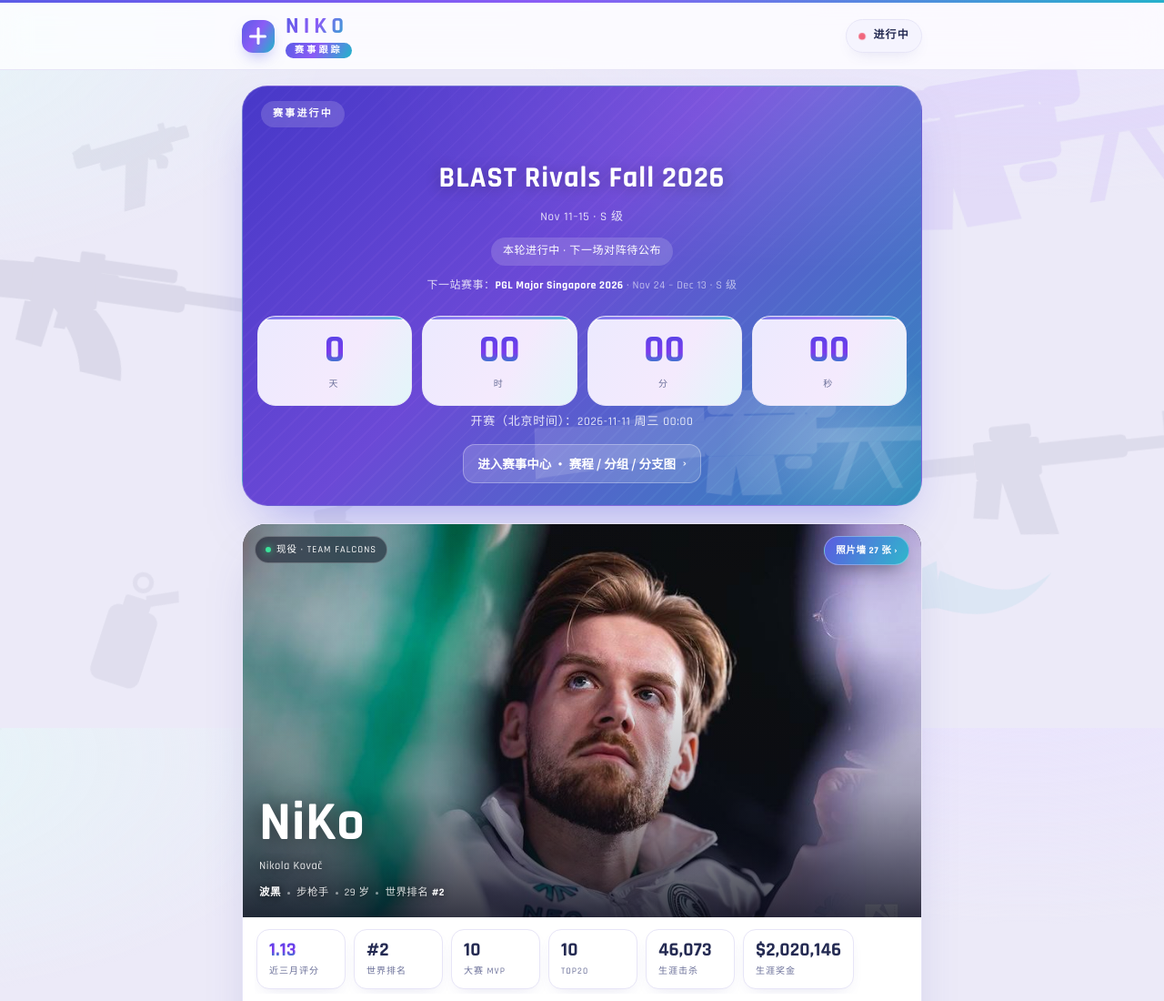
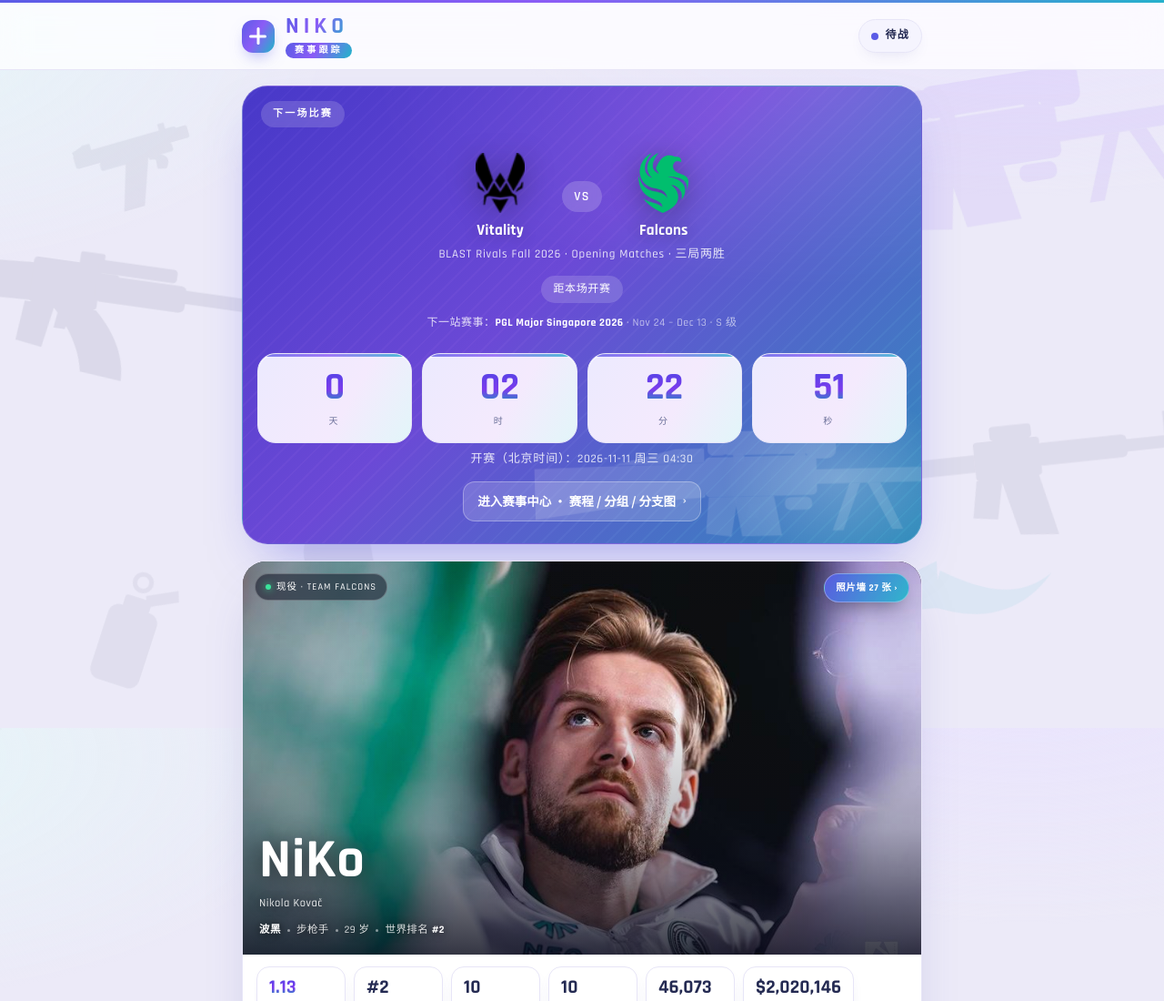
Before and after one commit to xiaohuya520wy/niko, a plain HTML site: page index.html in a window 1280 px wide. Shown: the top 1100 px of the page at 91% size. Drawn offline with Linux system fonts and the light colour scheme; no server answers; files whose address does not match are found by name.

Commit message:
首页赛事时间精确到分钟：按赛程 ts 判开赛/倒计时，修复 08:00 日期零点误判（12:30 比赛被过滤）

```diff
--- a/index.html
+++ b/index.html
@@ -1341,10 +1341,35 @@
 }
 function statusCn(s){ return s === 'live' ? '进行中' : s === 'done' ? '已结束' : '即将开始'; }
 function statusCls(s){ return s === 'live' ? 's-live' : s === 'done' ? 's-done' : 's-up'; }
+/* 赛事「真正的开赛时间」= 赛程里最早一场的分钟级时间戳。
+   Liquipedia 给的 start 常是赛事首日 00:00Z（北京时间 08:00）的日期占位，
+   直接拿它当开赛时间，会在 08:00 一过就把还没开打的赛事判成「进行中」、
+   倒计时归零（2026-11-11 用户实测：12:30 才开打，09:57 首页已显示进行中）。
+   有具体场次时间时一律以场次为准；完全没有场次才回退到日期级 start。 */
+function eventFirstTs(e){
+  if(!e) return null;
+  let min = null;
+  const take = m => { const t = matchTs(m); if(t && (min === null || t < min)) min = t; };
+  (e.schedule || []).forEach(take);
+  (e.brackets || []).forEach(b => (b.rounds || []).forEach(rd =>
+    (rd.matches || []).forEach(take)));
+  return min;
+}
+function evStart(e){
+  const t = eventFirstTs(e);
+  return t ? new Date(t * 1000).toISOString() : ((e && e.start) || null);
+}
+/* upcoming_tournaments 里的项只有日期级 start，按名称回查 event.json 拿到精确开赛时间 */
+function preciseStart(t){
+  if(!t) return null;
+  const EVS = (evData().events || []);
+  const e = EVS.find(x => (t.id && x.id === t.id) || x.name === t.name
+                          || (t.short && x.short === t.short));
+  return (e && evStart(e)) || t.start || null;
+}
 /* 赛事状态按时间戳实时算（不信赖服务端烤进 JSON 的 status 字符串）。
-   只要 start/end 正确（固定日期，不会过期），无论服务端多久没刷新，
-   浏览器每帧都能给出对的『进行中 / 即将开始 / 已结束』——彻底杜绝
-   “已经开打却显示即将开始”这类因 JSON 暂未刷新导致的展示错误。
+   调用方一律传 evStart(e)（赛程首场的分钟级时间），而不是 e.start 的日期零点，
+   否则赛事当天 08:00 一过就会误判「已开打」。
    赛事中心、赛事详情、首页赛事卡全部走这个函数。 */
 function liveStatus(start, end){
   if(!start) return 'upcoming';
@@ -1563,7 +1588,7 @@
     const more = all.length > 8 ? `<span class="ev-e-more">+${all.length - 8}</span>` : '';
     return `<a class="ev-e" href="event.html?id=${encodeURIComponent(e.id)}">
       <div class="ev-e-h"><b>${esc(e.short || e.name)}</b>
-        <span class="ev-b ${statusCls(liveStatus(e.start, e.end))}">${statusCn(liveStatus(e.start, e.end))}</span></div>
+        <span class="ev-b ${statusCls(liveStatus(evStart(e), e.end))}">${statusCn(liveStatus(evStart(e), e.end))}</span></div>
       <div class="ev-e-m">${esc(e.name)}</div>
       <div class="ev-e-d">${esc(e.date_text || '')} · ${esc(tierText(e.tier))}${e.prize ? ' · ' + esc(e.prize) : ''}</div>
       ${lg ? `<div class="ev-e-lg">${lg}${more}</div>` : ''}
@@ -1792,19 +1817,12 @@
 function liveFixture(){
   const EVS = (((evData && evData()) || {}).events) || [];
   const now = Date.now() / 1000;
-  // ★ 找出「时间上最早的即将开赛赛事」(nextEv)。未开赛的候选比赛只从这个赛事取，
-  //   不让更晚的赛事（如 BLAST Rivals）里一场「已定时间」的比赛抢到首页顶部，
-  //   否则顶部会显示成更晚的赛事而非最新/最近的赛事。例：IEM 北京已官宣但 Liquipedia
-  //   尚未公布具体开赛时间（ts=null），此前 liveFixture 跳过它、却把 BLAST Rivals 的
-  //   定时比赛顶了上去，造成「首页顶部不是最新的 IEM 北京」的问题。
-  //   有直播的比赛（pri:0）不受此限，照常优先显示（用户正在看比赛时不应被换成赛事预告）。
-  let nextEv = null;
-  EVS.forEach(e => {
-    const s = Date.parse(e.start || '');
-    if(Number.isFinite(s) && s / 1000 > now){
-      if(!nextEv || s / 1000 < Date.parse(nextEv.start || '') / 1000) nextEv = e;
-    }
-  });
+  // ★ 2026-11-11 修复：旧版用赛事级 e.start（日期零点 00:00Z = 北京时间 08:00）
+  //   挑「最早即将开赛赛事」nextEv，并只收 nextEv 里的未开赛比赛。BLAST Rivals
+  //   首日 09:57 时 start 已过 → nextEv 变成 11-24 的 PGL Major，12:30 的
+  //   Falcons vs Vitality 被整场过滤，首页错显「赛事进行中 / 下一场对阵待公布」、
+  //   倒计时归零。现在只按每场比赛的分钟级 ts 排序：正在打 > 最近一场未开打，
+  //   不再拿日期零点当门槛；按 ts 升序取第一条本身就保证更晚赛事不会抢首页。
   const cand = [];
   // 把 schedule（扁平对阵，a/b 是字符串）与 brackets（matchlist/bracket，a/b 是对象）
   // 统一成 {a,b,sa,sb,ts,bo,round,id}，供 hero 渲染直接用。
@@ -1828,8 +1846,7 @@
                  ts, bo: m.bo || '', round: roundName || m.round || m.stage || '', id: m.id || '' };
     if(isLive(ts)) cand.push({ pri: 0, e, m: nm, ts, playing: true });
     else if(ts > now){
-      // ★ 未开赛比赛：只认 nextEv（最早即将开赛赛事）里的，更晚赛事的不抢首页
-      if(nextEv && e.id !== nextEv.id) return;
+      // 未开赛比赛一律收录，最终按 ts 升序取最近一场（更晚赛事自然抢不到首页）
       cand.push({ pri: 1, e, m: nm, ts, playing: false });
     }
   };
@@ -1854,7 +1871,7 @@
   if(LF){
     const m = LF.m, ev = LF.e, playing = !!LF.playing;
     const hasScore = m.sa !== null && m.sb !== null && m.sa !== undefined;
-    heroTag = playing ? (hasScore ? '正在进行' : '即将开始') : '下一场比赛';
+    heroTag = playing ? '正在进行' : '下一场比赛';
     target = new Date(m.ts * 1000).toISOString();
     // 双方队标（取不到时用队名首字母占位）
     const side = name => {
@@ -1881,7 +1898,7 @@
       <div class="hero-sub">${esc(d.next_match.event)} · ${boText(d.next_match.bo)}</div>`;
   }else if((d.upcoming_tournaments||[]).length){
     // 跳过「已开打但法尔孔已被淘汰（无下一场）」的当前赛事，直接展示下一个预告赛事
-    const U = (d.upcoming_tournaments||[]).slice().sort((a,b)=>Date.parse(a.start)-Date.parse(b.start));
+    const U = (d.upcoming_tournaments||[]).slice().sort((a,b)=>Date.parse(preciseStart(a)||a.start)-Date.parse(preciseStart(b)||b.start));
     let ti = -1;
     for(let i = 0; i < U.length; i++){
       const t0 = Date.parse(U[i].start);
@@ -1891,9 +1908,10 @@
     }
     if(ti < 0) ti = 0;                                    // 兜底：全跳过时仍显示第一项
     const t = U[ti];
-    const t0 = Date.parse(t.start);
+    const tStart = preciseStart(t);      // 精确到分钟：取该赛事首场实际开赛时间
+    const t0 = Date.parse(tStart || t.start);
     const alreadyOn = Number.isFinite(t0) && t0 <= Date.now();
-    heroTag = alreadyOn ? '赛事进行中' : '下一站赛事'; target = t.start;
+    heroTag = alreadyOn ? '赛事进行中' : '下一站赛事'; target = tStart || t.start;
     heroInner = `<div class="vs"><div class="team">${esc(t.name)}</div></div>
       <div class="hero-sub">${esc(t.date_text)} · ${tierText(t.tier)}</div>
       <div class="hero-note">${alreadyOn ? '本轮进行中 · 下一场对阵待公布'
@@ -1907,7 +1925,7 @@
   // 下一站赛事提示：当前 hero 赛事（下一场比赛所属锦标赛）之后的下一个锦标赛。
   // 这样「下一站赛事」在首屏 hero 内也能看到，不再被「下一场比赛」挤掉
   // （用户曾问「下一站赛事去哪了」——它一直都在下方「未来赛程」列表，这里补个明示）。
-  const UforNext = (d.upcoming_tournaments||[]).slice().sort((a,b)=>Date.parse(a.start)-Date.parse(b.start));
+  const UforNext = (d.upcoming_tournaments||[]).slice().sort((a,b)=>Date.parse(preciseStart(a)||a.start)-Date.parse(preciseStart(b)||b.start));
   const _curEnd = (LF && LF.e && LF.e.end) ? Date.parse(LF.e.end)
                 : (d.featured && d.featured.end ? Date.parse(d.featured.end) : Date.now());
   const _next = UforNext.find(t => Date.parse(t.start) > _curEnd) || null;
@@ -1918,10 +1936,10 @@
       + `<span style="opacity:.75">· ${esc(_next.date_text)} · ${tierText(_next.tier)}</span></div>`;
   }
 
-  const Uall = (d.upcoming_tournaments||[]).slice().sort((a,b)=>Date.parse(a.start)-Date.parse(b.start));
+  const Uall = (d.upcoming_tournaments||[]).slice().sort((a,b)=>Date.parse(preciseStart(a)||a.start)-Date.parse(preciseStart(b)||b.start));
   // 与 hero 保持一致：跳过「已开打且法尔孔已淘汰」的当前赛事
   const Ushown = Uall.filter(t => {
-    const t0 = Date.parse(t.start);
+    const t0 = Date.parse(preciseStart(t) || t.start);
     const alreadyOn = Number.isFinite(t0) && t0 <= Date.now();
     return !(alreadyOn && !falconsStillIn(t));
   });
```
